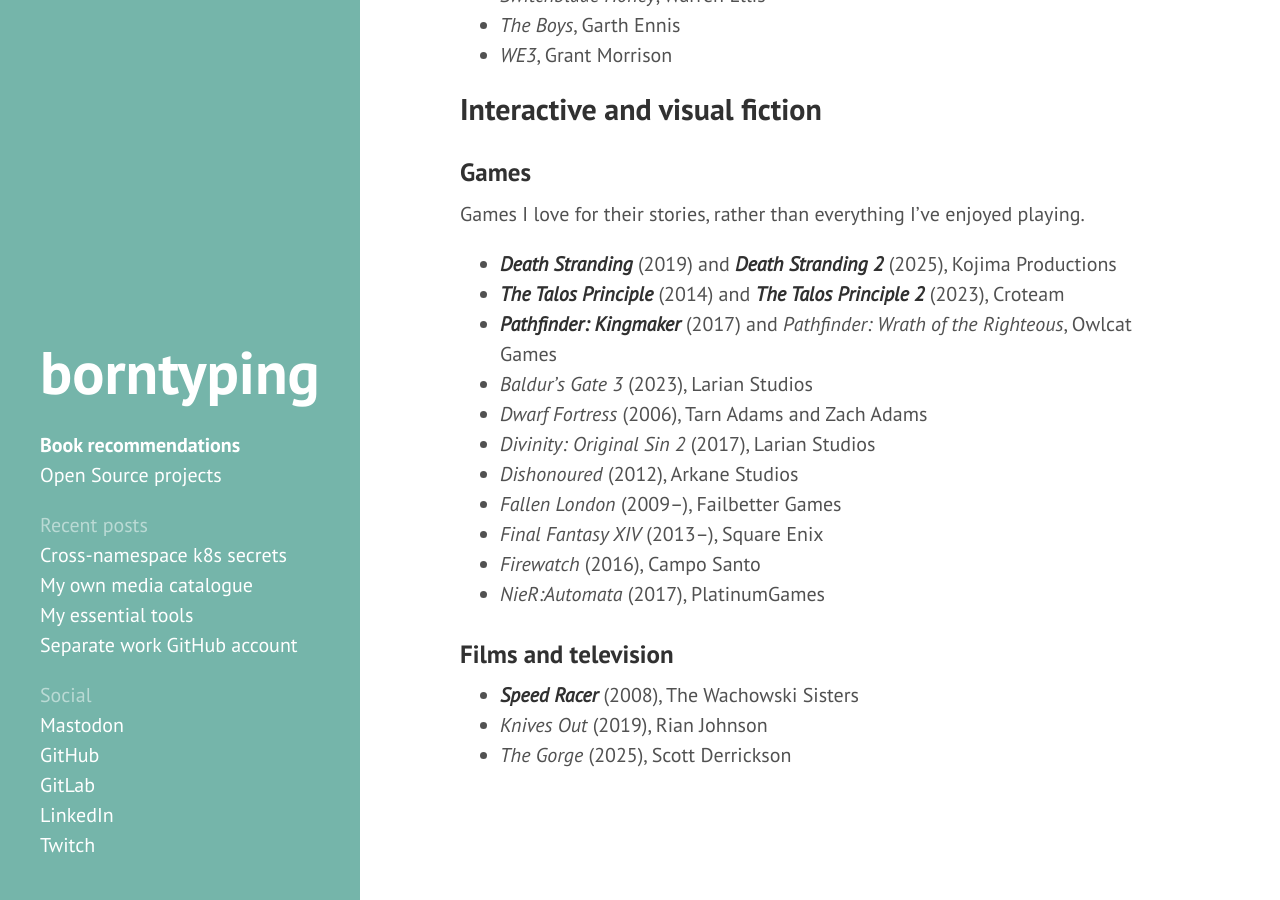
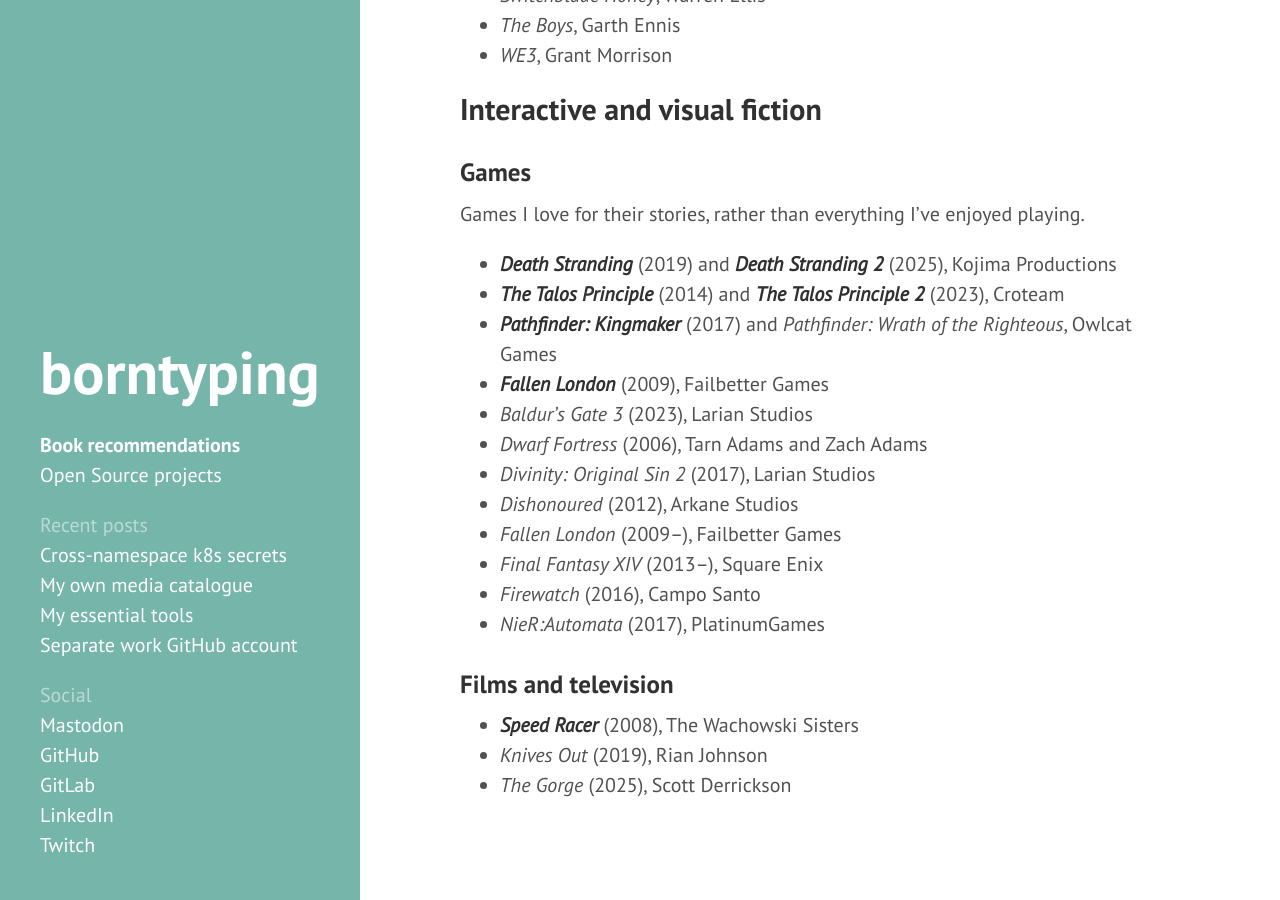
Before and after one commit to borntyping/borntyping.github.io, a Jekyll site: the page built from books.md, in a window 1280 px wide and 900 px high, scrolled down 2579 px. Built offline with Jekyll 4.4.1, drawn with Linux system fonts in a browser that asks for light colours.

Commit message:
Update books.md

```diff
--- a/books.md
+++ b/books.md
@@ -100,6 +100,7 @@
 - _**Death Stranding**_ (2019) and _**Death Stranding 2**_ (2025), Kojima Productions
 - _**The Talos Principle**_ (2014) and _**The Talos Principle 2**_ (2023), Croteam
 - _**Pathfinder: Kingmaker**_ (2017) and _Pathfinder: Wrath of the Righteous_, Owlcat Games
+- _**Fallen London**_ (2009), Failbetter Games
 - _Baldur's Gate 3_ (2023), Larian Studios
 - _Dwarf Fortress_ (2006), Tarn Adams and Zach Adams
 - _Divinity: Original Sin 2_ (2017), Larian Studios
```
